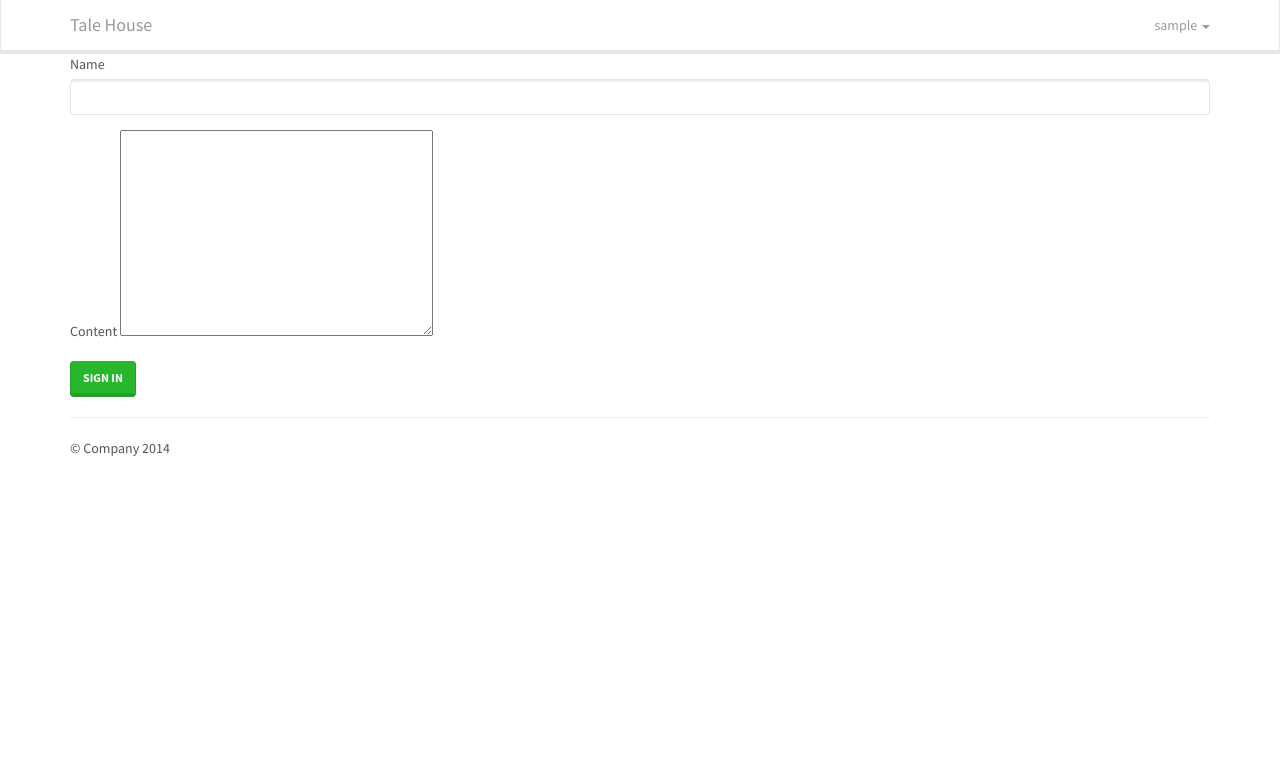
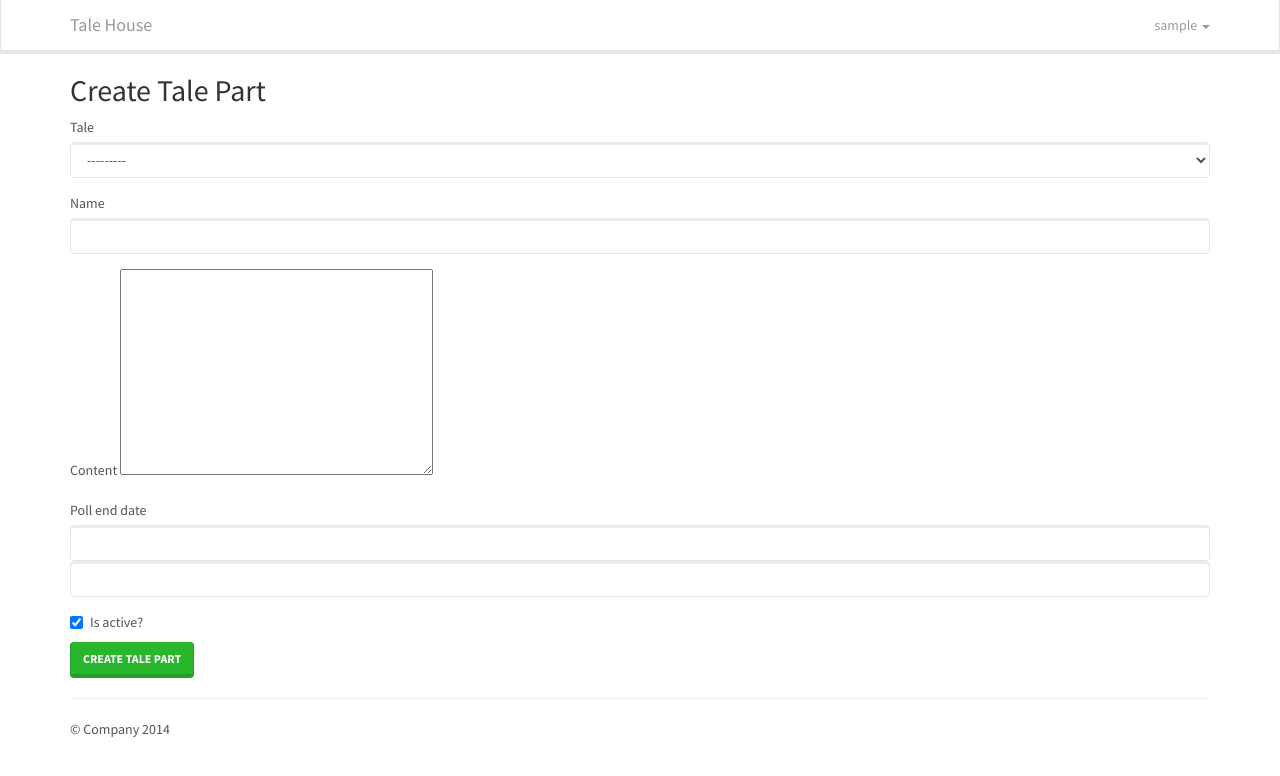
Before and after one commit to berkersonmez/TaleHouse, a Django app: page /tale/part/add in a window 1280 px wide. Shown: the top 776 px of the page. Run offline with Django 3.2, Linux system fonts and the light colour scheme; a user stored in the database is signed in; tables that the repository leaves empty hold one stand-in row (values such as "Sample post"); some libraries are stand-ins or nearby versions.

Commit message:
Tale and tale part creation

```diff
--- a/TaleHouse/urls.py
+++ b/TaleHouse/urls.py
@@ -1,14 +1,22 @@
+from django.conf import settings
 from django.conf.urls import patterns, include, url
 
 from django.contrib import admin
+
 admin.autodiscover()
 
 urlpatterns = patterns('',
-    # Examples:
-    # url(r'^$', 'TaleHouse.views.home', name='home'),
-    # url(r'^blog/', include('blog.urls')),
+                       # Examples:
+                       # url(r'^$', 'TaleHouse.views.home', name='home'),
+                       # url(r'^blog/', include('blog.urls')),
 
-    url(r'^admin/', include(admin.site.urls)),
-    url(r'^ckeditor/', include('ckeditor.urls')),
-    url(r'', include('Teller.urls')),
+                       url(r'^admin/', include(admin.site.urls)),
+                       url(r'^ckeditor/', include('ckeditor.urls')),
+                       url(r'', include('Teller.urls')),
 )
+
+if settings.DEBUG:
+    # static files (images, css, javascript, etc.)
+    urlpatterns += patterns('',
+                            (r'^upload/(?P<path>.*)$', 'django.views.static.serve', {
+                                'document_root': settings.MEDIA_ROOT}))
--- a/Teller/forms.py
+++ b/Teller/forms.py
@@ -3,6 +3,7 @@ from django.contrib.auth.models import User
 from django.utils.translation import ugettext_lazy as _
 from ckeditor.widgets import CKEditorWidget
 from django.core import validators
+from Teller.models import Language, TalePart, Tale
 
 
 class UserLoginForm(forms.Form):
@@ -37,5 +38,29 @@ class UserAddForm(forms.Form):
 
 
 class TalePartForm(forms.Form):
+    tale = forms.ModelChoiceField(queryset=Tale.objects.all(), required=True)
     name = forms.CharField(label=_('Name'))
     content = forms.CharField(widget=CKEditorWidget(), label=_('Content'))
+    is_active = forms.BooleanField(label=_('Is active?'), required=False, initial=True)
+    poll_end_date = forms.SplitDateTimeField(required=False)
+
+    def __init__(self, user=None, *args, **kwargs):
+        super(TalePartForm, self).__init__(*args, **kwargs)
+        if not user is None:
+            self.fields['tale'].queryset = Tale.objects.filter(user=user)
+
+
+class TaleAddForm(forms.Form):
+    name = forms.CharField(label=_('Tale Name'),
+                           validators=[
+                               validators.MinLengthValidator(3),
+                               validators.MaxLengthValidator(200)
+                           ])
+    language = forms.ModelChoiceField(queryset=Language.objects.all(), required=True)
+    is_poll_tale = forms.BooleanField(initial=False, required=False)
+
+    def clean_name(self):
+        name = self.cleaned_data.get("name")
+        if name and Tale.objects.filter(name=name).count() > 0:
+            raise forms.ValidationError("There is another tale with the same name.")
+        return name
--- a/Teller/models.py
+++ b/Teller/models.py
@@ -8,13 +8,20 @@ class Profile(models.Model):
     user = models.OneToOneField(User, verbose_name=_('user'))
     selected_links = models.ManyToManyField('TaleLink', verbose_name=_('selected links'), blank=True, null=True)
 
+    def __unicode__(self):
+        return u"%s" % self.user.username
+
 
 class Tale(models.Model):
     user = models.ForeignKey(Profile, verbose_name=_('user'), related_name='tales')
     name = models.CharField(_('name'), max_length=200)
     created_at = models.DateTimeField(_('creation date'), auto_now_add=True)
     language = models.ForeignKey('Language', verbose_name=_('language'))
+    is_poll_tale = models.BooleanField(_('is poll tale'), default=False)
     slug = models.SlugField(_('slug'), max_length=150, unique=True)
+
+    def __unicode__(self):
+        return u"%s" % self.name
 
 
 class TalePart(models.Model):
@@ -22,9 +29,12 @@ class TalePart(models.Model):
     name = models.CharField(_('name'), max_length=200)
     content = RichTextField(_('content'))
     created_at = models.DateTimeField(_('creation date'), auto_now_add=True)
-    is_active = models.BooleanField(_('is active'))
+    is_active = models.BooleanField(_('is active'), default=True)
     poll_end_date = models.DateTimeField(_('vote end date'), blank=True, null=True)
     slug = models.SlugField(_('slug'), max_length=150, unique=True)
+
+    def __unicode__(self):
+        return u"%s" % self.name
 
 
 class TaleLink(models.Model):
@@ -33,7 +43,13 @@ class TaleLink(models.Model):
                                     related_name='entrances')
     action = models.CharField(_('action'), max_length=200)
 
+    def __unicode__(self):
+        return u"%s" % self.action
+
 
 class Language(models.Model):
     name = models.CharField(_('language name'), max_length=20)
     code = models.SlugField(_('code'), max_length=4, unique=True)
+
+    def __unicode__(self):
+        return u"%s" % self.name
--- a/Teller/templates/Teller/tale_add_part.html
+++ b/Teller/templates/Teller/tale_add_part.html
@@ -1,21 +1,43 @@
 {% extends "base-navbar.html" %}
 {% load widget_tweaks %}
-{% block title %}Write Tale Part{% endblock %}
+{% load i18n %}
+{% block title %}{% trans 'Write Tale Part' %}{% endblock %}
 {% block body %}
+    {{ tale_add_part_form.media }}
     <!-- Example row of columns -->
     <div class="row">
         <div class="col-md-12">
-            <form action="{% url 'user_login' %}" role="form" method="post">
+            <h2>{% trans 'Create Tale Part' %}</h2>
+            {{ tale_add_part_form.non_field_errors }}
+            <form action="{% url 'tale_add_part' %}" role="form" method="post">
                 {% csrf_token %}
+                <div class="form-group">
+                    <label for="id_name">{{ tale_add_part_form.tale.label }}</label>
+                    {% render_field tale_add_part_form.tale class="form-control" %}
+                    <span class="help-block">{{ tale_add_part_form.tale.errors }}</span>
+                </div>
                 <div class="form-group">
                     <label for="id_name">{{ tale_add_part_form.name.label }}</label>
                     {% render_field tale_add_part_form.name class="form-control" %}
+                    <span class="help-block">{{ tale_add_part_form.name.errors }}</span>
                 </div>
                 <div class="form-group">
                     <label for="id_content">{{ tale_add_part_form.content.label }}</label>
                     {{ tale_add_part_form.content }}
+                    <span class="help-block">{{ tale_add_part_form.content.errors }}</span>
                 </div>
-                <button type="submit" class="btn btn-success">Sign in</button>
+                <div class="form-group">
+                    <label for="id_content">{{ tale_add_part_form.poll_end_date.label }}</label>
+                    {% render_field tale_add_part_form.poll_end_date class="form-control" %}
+                    <span class="help-block">{{ tale_add_part_form.poll_end_date.errors }}</span>
+                </div>
+                <div class="checkbox">
+                    <label>
+                        {% render_field tale_add_part_form.is_active %} {{ tale_add_part_form.is_active.label }}
+                    </label>
+                    <span class="help-block">{{ tale_add_part_form.is_active.errors }}</span>
+                </div>
+                <button type="submit" class="btn btn-success">{% trans 'Create Tale Part' %}</button>
             </form>
         </div>
     </div>
--- a/Teller/templates/Teller/user_add.html
+++ b/Teller/templates/Teller/user_add.html
@@ -1,6 +1,6 @@
 {% extends "base-navbar.html" %}
 {% load widget_tweaks %}
-{% block title %}Sign up{% endblock %}
+{% block title %}{% trans 'Sign up' %}{% endblock %}
 {% block body %}
     <!-- Example row of columns -->
     <div class="row">
@@ -24,7 +24,7 @@
                     {% render_field user_add_form.email class="form-control" %}
                     <span class="help-block">{{ user_add_form.email.errors }}</span>
                 </div>
-                <button type="submit" class="btn btn-success">Sign in</button>
+                <button type="submit" class="btn btn-success">{% trans 'Sign up' %}</button>
             </form>
         </div>
     </div>
--- a/Teller/templates/base-navbar.html
+++ b/Teller/templates/base-navbar.html
@@ -19,9 +19,8 @@
                             <a href="#" class="dropdown-toggle" data-toggle="dropdown">{{ profile.user.username }} <span
                                     class="caret"></span></a>
                             <ul class="dropdown-menu" role="menu">
-                                <li><a href="{% url 'tale_add_part' %}">Add Tale Part</a></li>
-                                <li><a href="#">Another action</a></li>
-                                <li><a href="#">Something else here</a></li>
+                                <li><a href="{% url 'tale_add' %}">Create Tale</a></li>
+                                <li><a href="{% url 'tale_add_part' %}">Create Tale Part</a></li>
                                 <li class="divider"></li>
                                 <li><a href="{% url 'user_logout' %}">Log out</a></li>
                             </ul>
--- a/Teller/urls.py
+++ b/Teller/urls.py
@@ -8,5 +8,7 @@ urlpatterns = patterns('',
                        url(r'^user/login/$', views.user_login, name='user_login'),
                        url(r'^user/logout/$', views.user_logout, name='user_logout'),
                        url(r'^tale/part/add$', views.tale_add_part, name='tale_add_part'),
+                       url(r'^tale/part/add/(?P<tale_id>[\w ]+)$', views.tale_add_part, name='tale_add_part_idgiven'),
+                       url(r'^tale/add$', views.tale_add, name='tale_add'),
                        url(r'^error/(?P<error_message>[\w ]+)$', views.error_info, name='error_info'),
 )
--- a/Teller/views/tale.py
+++ b/Teller/views/tale.py
@@ -1,8 +1,64 @@
-from Teller.forms import TalePartForm
+from django.utils.text import slugify
+from Teller.forms import TalePartForm, TaleAddForm
+from Teller.models import Tale, Profile, TalePart
 from Teller.shortcuts.teller_shortcuts import render_with_defaults
+from django.shortcuts import redirect
 
 
-def tale_add_part(request):
-    form = TalePartForm()
+def tale_add_part(request, tale_id=0):
+    if not request.user.is_authenticated():
+        return redirect('error_info', 'Not registered user')
+    profile = Profile.objects.get(user__username=request.user.username)
+
+    if tale_id != 0:
+        form = TalePartForm(profile, initial={'tale': tale_id})
+    elif request.method == 'POST':
+        form = TalePartForm(profile, data=request.POST)
+        if form.is_valid():
+            tale = form.cleaned_data['tale']
+            name = form.cleaned_data['name']
+            content = form.cleaned_data['content']
+            is_active = form.cleaned_data['is_active']
+            poll_end_date = form.cleaned_data['poll_end_date']
+            slug = slugify(name)
+            if tale is None:
+                redirect('error_info', 'Tale not found')
+            tale_part = TalePart.objects.create(tale=tale,
+                                                name=name,
+                                                content=content,
+                                                is_active=is_active,
+                                                poll_end_date=poll_end_date,
+                                                slug=slug)
+            if tale_part is None:
+                return redirect('error_info', 'Tale part could not be created')
+            return redirect('index')
+    else:
+        form = TalePartForm(profile)
+
     context = {'tale_add_part_form': form}
     return render_with_defaults(request, 'Teller/tale_add_part.html', context)
+
+
+def tale_add(request):
+    if not request.user.is_authenticated():
+        return redirect('error_info', 'Not registered user')
+    profile = Profile.objects.get(user__username=request.user.username)
+    if request.method == 'POST':
+        form = TaleAddForm(request.POST)
+        if form.is_valid():
+            name = form.cleaned_data['name']
+            language = form.cleaned_data['language']
+            is_poll_tale = form.cleaned_data['is_poll_tale']
+            slug = slugify(name)
+            tale = Tale.objects.create(name=name,
+                                       language=language,
+                                       is_poll_tale=is_poll_tale,
+                                       user=profile,
+                                       slug=slug)
+            if tale is None:
+                return redirect('error_info', 'Tale could not be created')
+            return redirect('tale_add_part_idgiven', tale.pk)
+    else:
+        form = TaleAddForm()
+    context = {'tale_add_form': form}
+    return render_with_defaults(request, 'Teller/tale_add.html', context)
--- a/static/Teller/css/style.css
+++ b/static/Teller/css/style.css
@@ -1 +1,3 @@
-body { padding-top: 54px; }
+body {
+    padding-top: 54px;
+}
```
Also changed, not shown: TaleHouse/settings.py (+32 -2 lines), Teller/templates/Teller/error.html (+7 -5 lines), Teller/templates/Teller/index.html (+22 -5 lines), Teller/templates/Teller/tale_add.html (added, +34 -0 lines), static/bootstrap-lumen/css/bootstrap.ckeditor.css (added, +75 -0 lines).
